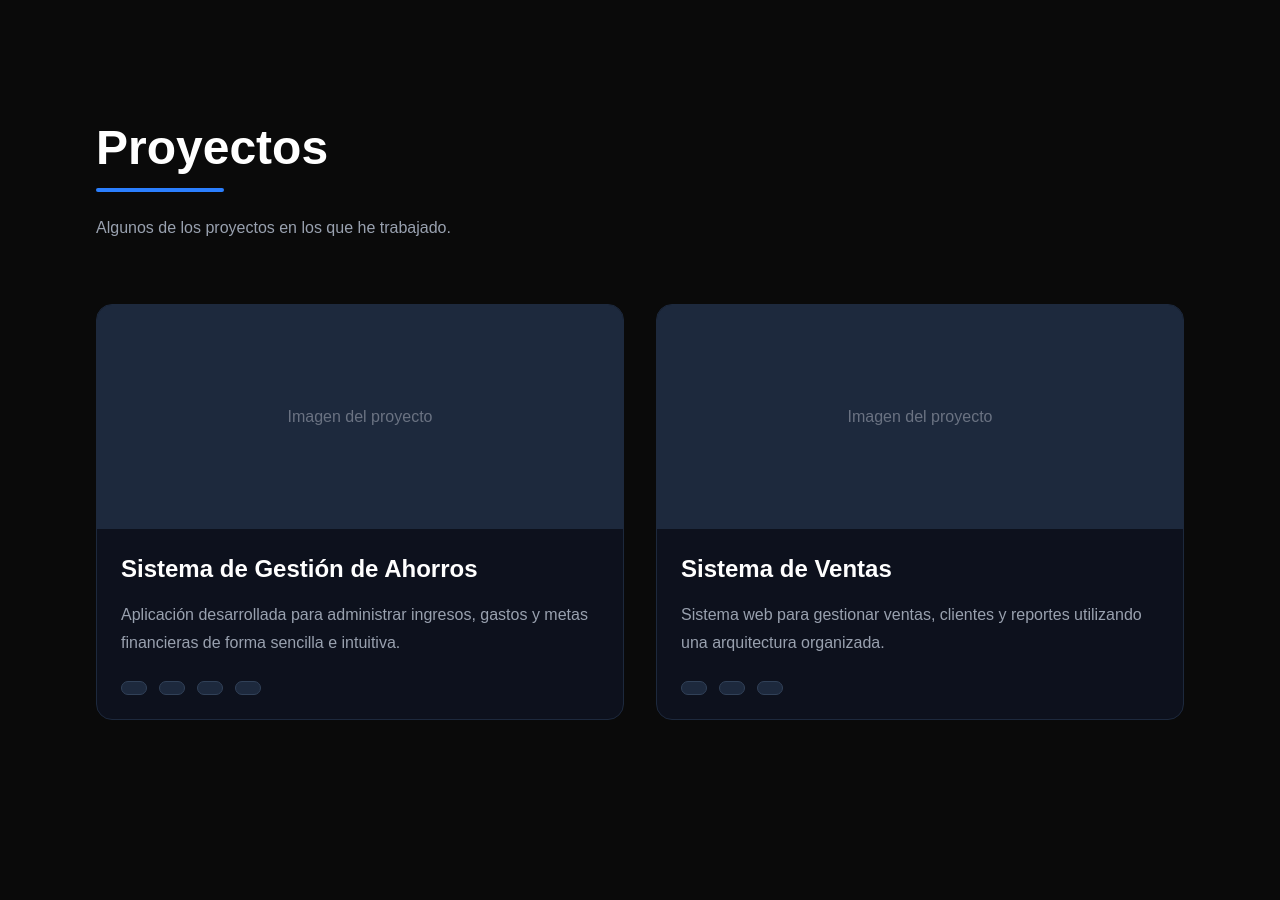
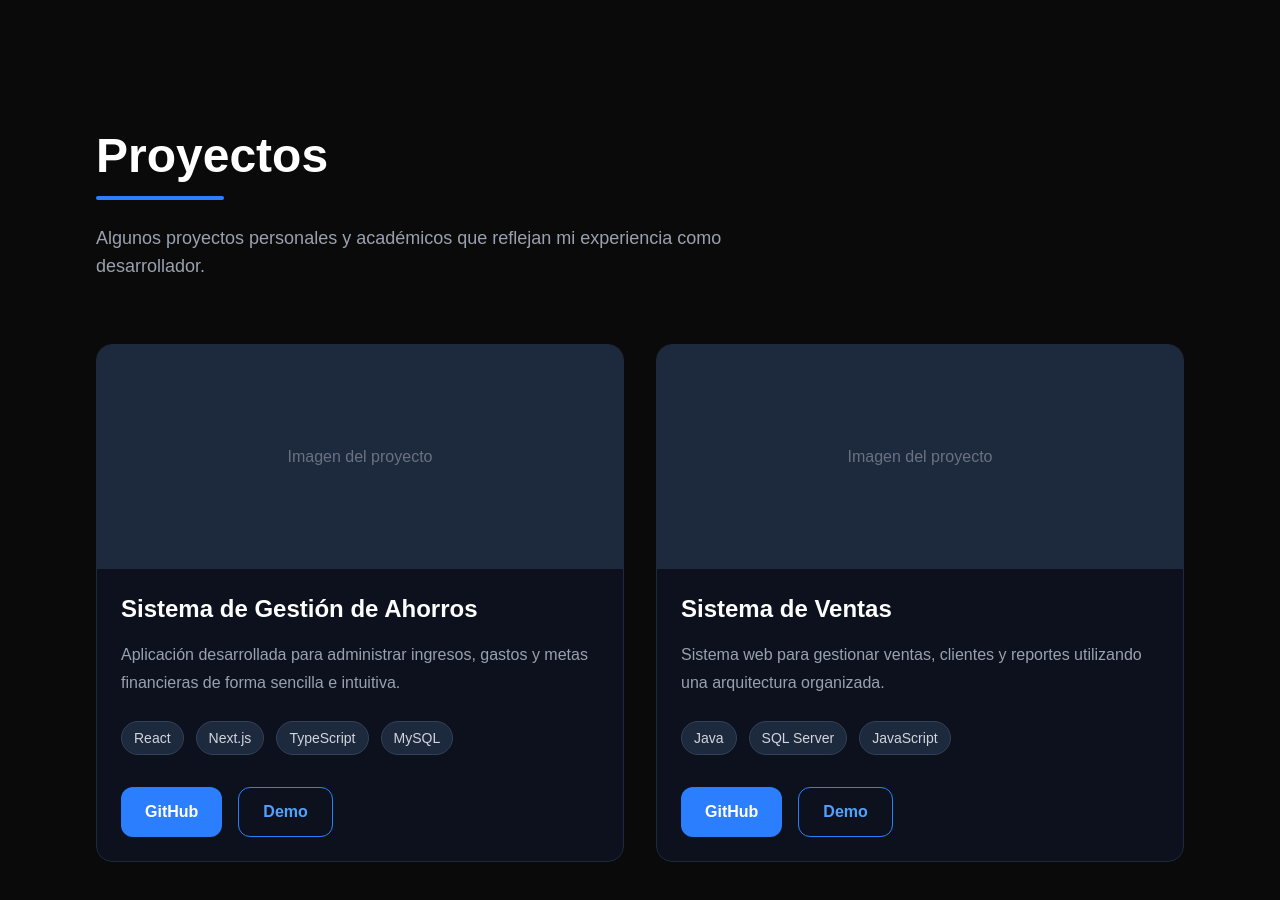
Before and after one commit to RonaldMendozaR/portfolio, a Next.js app: page / in a window 1280 px wide. Shown: the part 2420-3320 px from the top of the page. Before the commit the page ends 3268 px from the top, so only its background shows below. Built offline with nearby package versions, Linux system fonts and the light colour scheme.

Commit message:
refactor: reorganize project structure and prepare shared layouts

```diff
--- a/components/sections/Projects.tsx
+++ b/components/sections/Projects.tsx
@@ -1,5 +1,5 @@
+import ProjectCard from "@/components/ui/ProjectCard";
 import SectionTitle from "@/components/ui/SectionTitle";
-import ProjectCard from "@/components/ui/ProjectCard";
 
 import { projects } from "@/data/projects";
 
@@ -13,10 +13,9 @@ export default function Projects() {
       "
     >
       <div className="mx-auto max-w-7xl">
-
         <SectionTitle
           title="Proyectos"
-          subtitle="Algunos de los proyectos en los que he trabajado."
+          subtitle="Algunos proyectos personales y académicos que reflejan mi experiencia como desarrollador."
         />
 
         <div
@@ -39,7 +38,6 @@ export default function Projects() {
             />
           ))}
         </div>
-
       </div>
     </section>
   );
--- a/components/ui/ProjectCard.tsx
+++ b/components/ui/ProjectCard.tsx
@@ -1,13 +1,10 @@
 import TechnologyTag from "./TechnologyTag";
-
-type Technology = {
-  name: string;
-};
+import Button from "./Button";
 
 type ProjectCardProps = {
   title: string;
   description: string;
-  technologies: Technology[];
+  technologies: string[];
   github: string;
   demo: string;
   image: string;
@@ -34,11 +31,11 @@ export default function ProjectCard({
     >
       <div
         className="
+          flex
           h-56
-          bg-slate-800
-          flex
           items-center
           justify-center
+          bg-slate-800
           text-gray-500
         "
       >
@@ -46,7 +43,6 @@ export default function ProjectCard({
       </div>
 
       <div className="p-6">
-
         <h3 className="text-2xl font-bold text-white">
           {title}
         </h3>
@@ -54,26 +50,30 @@ export default function ProjectCard({
         <p
           className="
             mt-4
+            leading-7
             text-gray-400
-            leading-7
           "
         >
           {description}
         </p>
 
-        <div className="flex flex-wrap gap-3 mt-6">
-
+        <div className="mt-6 flex flex-wrap gap-3">
           {technologies.map((technology) => (
-
             <TechnologyTag
-              key={technology.name}
-              name={technology.name}
+              key={technology}
+              name={technology}
             />
-
           ))}
-
         </div>
 
+        <div className="mt-8 flex gap-4">
+          <Button text="GitHub" />
+
+          <Button
+            text="Demo"
+            variant="secondary"
+          />
+        </div>
       </div>
     </article>
   );
--- a/components/ui/SectionTitle.tsx
+++ b/components/ui/SectionTitle.tsx
@@ -8,15 +8,15 @@ export default function SectionTitle({
   subtitle,
 }: SectionTitleProps) {
   return (
-        <div className="mb-14">
-            <h2 className="text-5xl font-bold">
+    <div className="mb-16">
+      <h2 className="text-5xl font-bold text-white">
         {title}
       </h2>
 
-            <div className="w-32 h-1 bg-blue-500 rounded-full mt-4 mb-6"></div>
+      <div className="mt-4 mb-6 h-1 w-32 rounded-full bg-blue-500"></div>
 
       {subtitle && (
-                <p className="text-gray-400 max-w-2xl">
+        <p className="max-w-2xl text-lg text-gray-400">
           {subtitle}
         </p>
       )}
--- a/data/projects.ts
+++ b/data/projects.ts
@@ -1,4 +1,6 @@
-export const projects = [
+import { Project } from "@/types/project";
+
+export const projects: Project[] = [
   {
     title: "Sistema de Gestión de Ahorros",
 
--- /dev/null
+++ b/types/project.ts
@@ -0,0 +1,15 @@
+export type Project = {
+
+    title: string;
+
+    description: string;
+
+    technologies: string[];
+
+    github: string;
+
+    demo: string;
+
+    image: string;
+
+};
```
Also changed, not shown: public/images/profile/profile.png (renamed from public/images/profile.png). Lines whose indentation alone changed are shown as unchanged.
